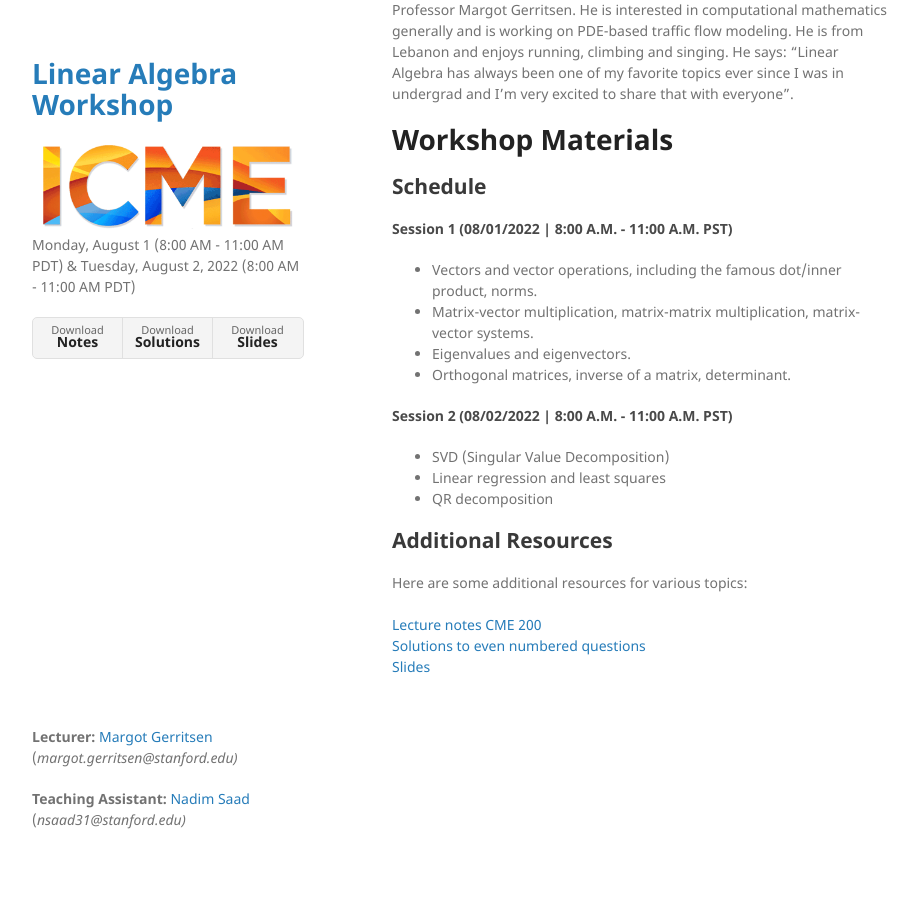
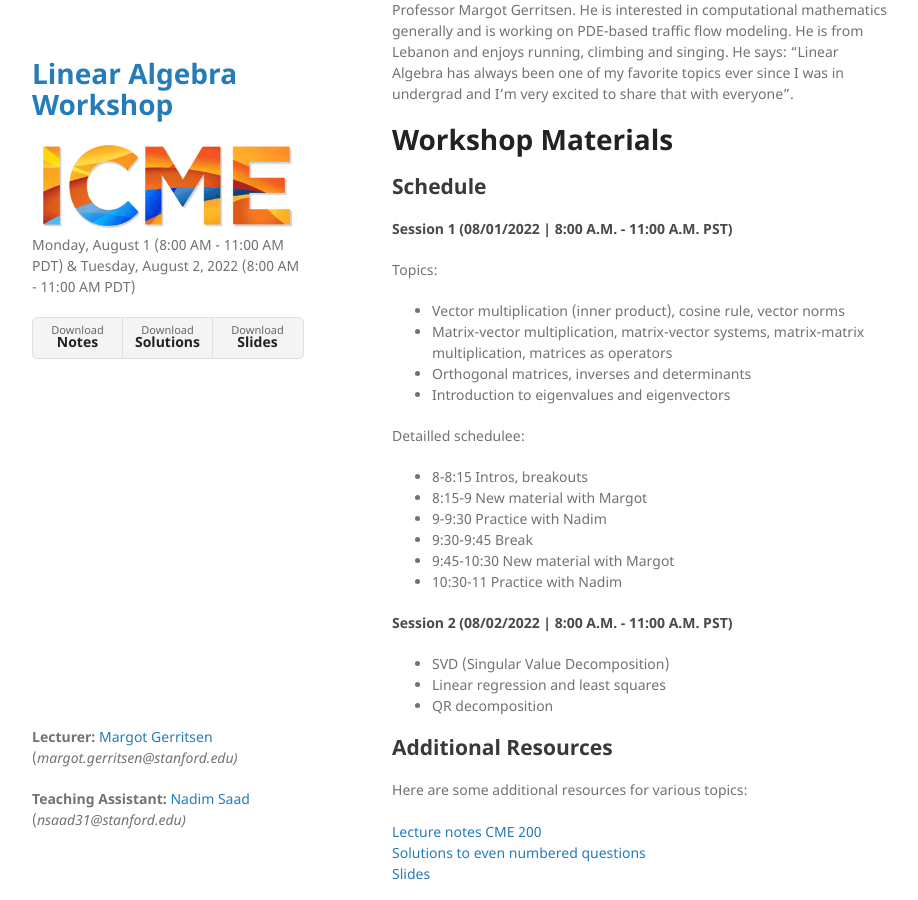
Before and after one commit to nsaad31/Linear_Algebra_ICME_Workshops_2023, a Jekyll site: the page built from index.md, in a window 1280 px wide and 900 px high, scrolled down 1494 px. Shown: the whole window, without its empty margins (178-1096 px from the left). Built offline with Jekyll 4.4.1, drawn with Linux system fonts in a browser that asks for light colours; our own code applies the rules of GitHub Pages for plain Markdown files.

Commit message:
Update index.md

```diff
--- a/index.md
+++ b/index.md
@@ -27,10 +27,19 @@ Nadim Saad is a rising 5th year Ph.D. candidate in ICME advised by Professor Mar
 ## Schedule
 
 #### Session 1 (08/01/2022 | 8:00 A.M. - 11:00 A.M. PST)
-  - Vectors and vector operations,  including the famous dot/inner product, norms.
-  - Matrix-vector multiplication, matrix-matrix multiplication, matrix-vector systems.
-  - Eigenvalues and eigenvectors.
-  - Orthogonal matrices, inverse of a matrix, determinant.
+  Topics:
+  - Vector multiplication (inner product), cosine rule, vector norms
+  - Matrix-vector multiplication, matrix-vector systems, matrix-matrix multiplication, matrices as operators
+  - Orthogonal matrices, inverses and determinants
+  - Introduction to eigenvalues and eigenvectors
+
+  Detailled schedulee:
+  - 8-8:15 Intros, breakouts
+  - 8:15-9 New material with Margot
+  - 9-9:30 Practice with Nadim
+  - 9:30-9:45 Break
+  - 9:45-10:30 New material with Margot
+  - 10:30-11 Practice with Nadim
 
 #### Session 2 (08/02/2022 | 8:00 A.M. - 11:00 A.M. PST)
   - SVD (Singular Value Decomposition)
```
